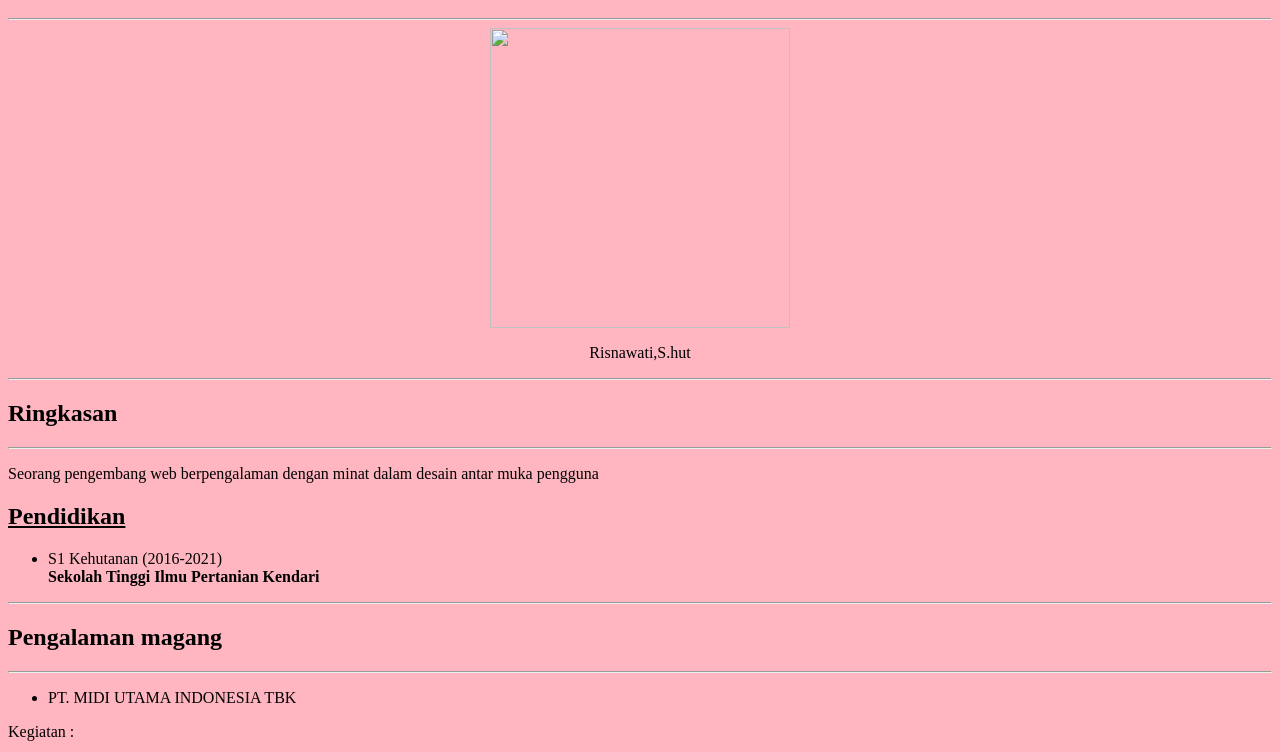
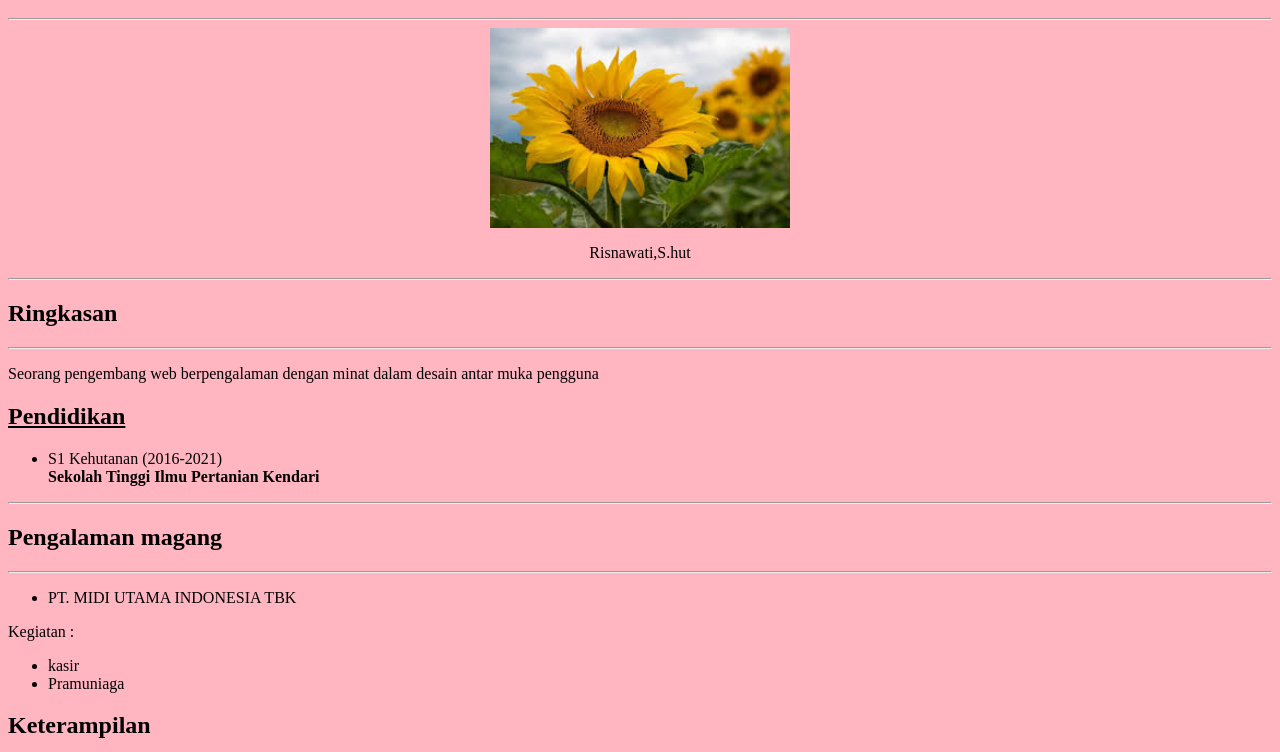
Before and after one commit to risnawatilagi/resume, a plain HTML site: page index.html in a window 1280 px wide. Shown: the part 48-800 px from the top of the page. Drawn offline with Linux system fonts and the light colour scheme.

Commit message:
Update index.html

```diff
--- a/index.html
+++ b/index.html
@@ -8,7 +8,7 @@
 <body>
     <header>
         <center><h1>Resume saya</h1><hr></center>
-        <center><img src="../RESUME Saya/assets/B1.jpg" width="300 px"  </center>
+        <center><img src="./assets/B1.jpg" width="300 px"  </center>
         <center><p>Risnawati,S.hut</p> </center><hr>
 <body bgcolor="#FFB6C1"></body>
     </header>
```
